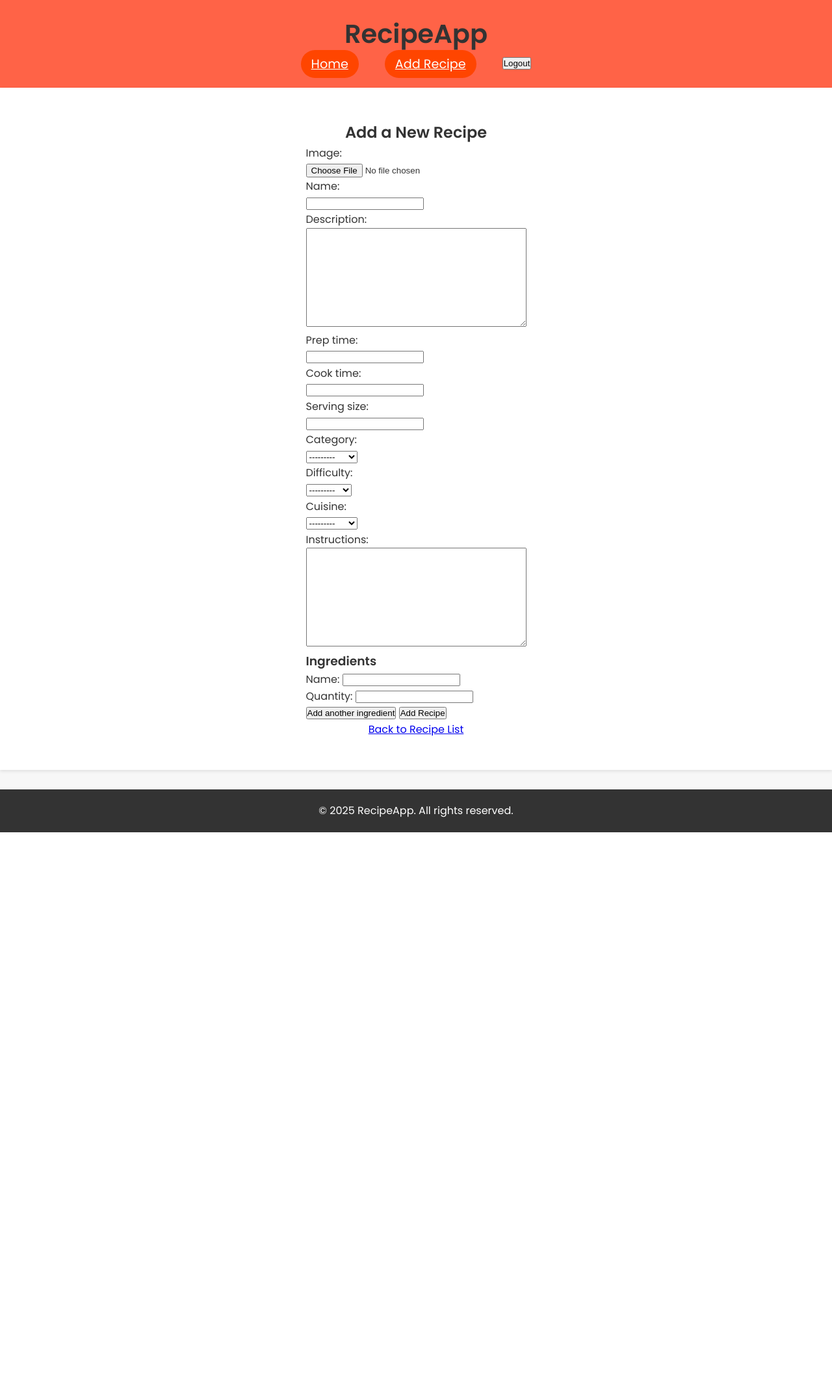
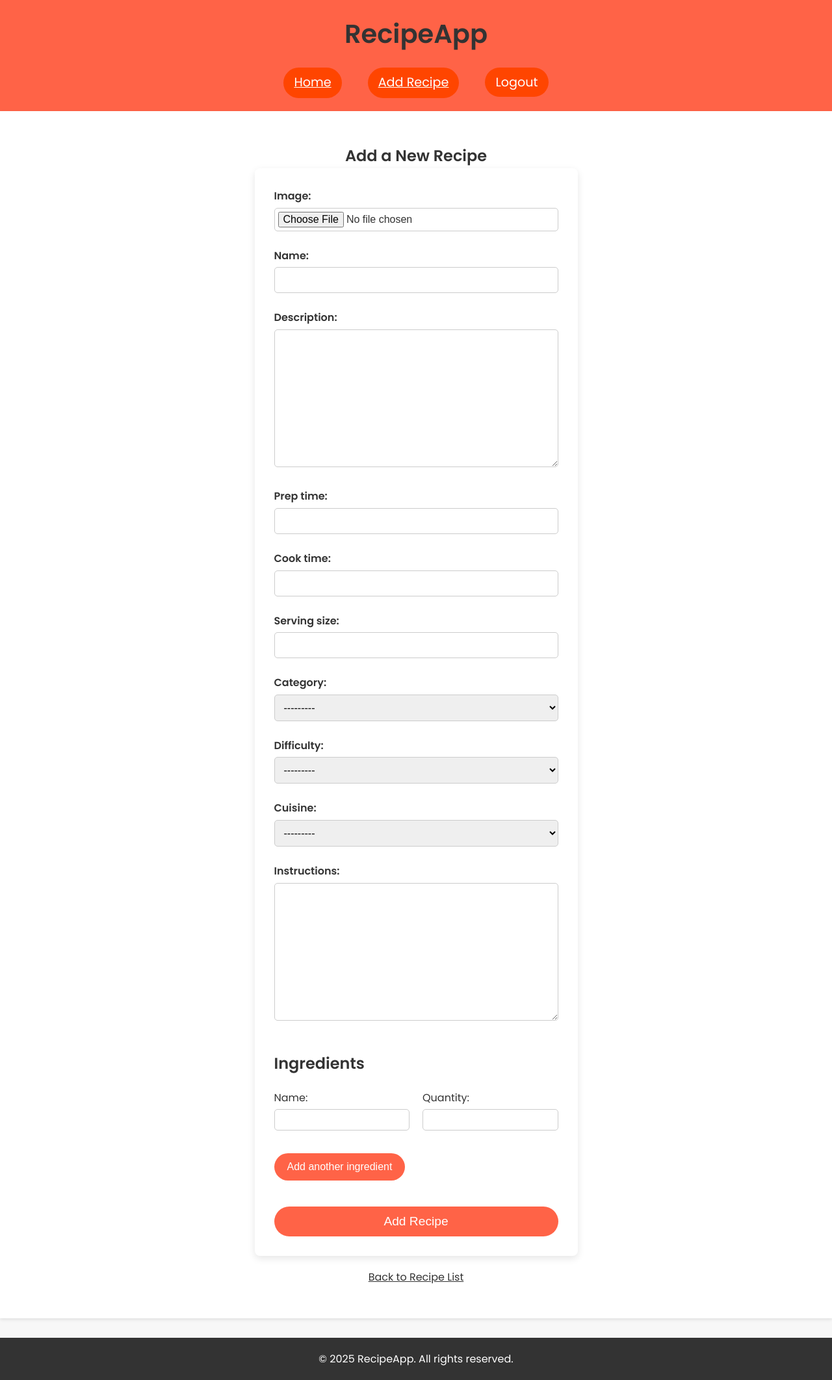
Before and after one commit to maarkwilliams/Project3, a Django app: page /recipes/add/ in a window 1280 px wide. Shown: the whole page at 65% size. Before the commit the page ends 1281 px from the top, so only its background shows below. Run offline with Django 4.2, Linux system fonts and the light colour scheme; a user stored in the database is signed in.

Commit message:
add styling to add recipe page

```diff
--- a/recipes/templates/recipes/add_recipe.html
+++ b/recipes/templates/recipes/add_recipe.html
@@ -26,13 +26,21 @@
       {% endfor %}
     </div>
 
-
     <h3>Ingredients</h3>
     <div id="ingredient-formset">
       {{ formset.management_form }}
       {% for form in formset %}
         <div class="ingredient-form">
-          {{ form.as_p }}
+          <div class="ingredient-fields">
+            <div class="field-wrapper">
+              {{ form.name.label_tag }}
+              {{ form.name }}
+            </div>
+            <div class="field-wrapper">
+              {{ form.quantity.label_tag }}
+              {{ form.quantity }}
+            </div>
+          </div>
           {% if not forloop.first %}
             <button type="button" class="remove-form">Remove</button>
           {% endif %}
--- a/static/css/styles.css
+++ b/static/css/styles.css
@@ -202,3 +202,175 @@ h1, h2 {
 footer p {
   font-size: 1rem;
 }
+
+/* Recipe Page */
+#recipe-form {
+  background-color: #fff;
+  padding: 30px;
+  border-radius: 8px;
+  box-shadow: 0 4px 12px rgba(0, 0, 0, 0.1);
+  max-width: 800px;
+  margin: 0 auto;
+}
+
+#recipe-form h2 {
+  text-align: center;
+  font-size: 2rem;
+  color: #333;
+  margin-bottom: 20px;
+}
+
+#recipe-form h3 {
+  margin-top: 30px;
+  font-size: 1.5rem;
+  color: #333;
+}
+
+.recipe-form p {
+  margin-bottom: 15px;
+  font-size: 1rem;
+}
+
+.recipe-form label {
+  font-weight: 600;
+  color: #333;
+}
+
+.recipe-form input,
+.recipe-form select,
+.recipe-form textarea {
+  width: 100%;
+  padding: 10px;
+  margin-top: 5px;
+  margin-bottom: 10px;
+  border: 1px solid #ccc;
+  border-radius: 5px;
+  font-size: 1rem;
+}
+
+.recipe-form input[type="file"] {
+  padding: 5px;
+}
+
+.recipe-form .error {
+  color: #e03e00;
+  font-size: 0.9rem;
+}
+
+#ingredient-formset {
+  margin-top: 20px;
+}
+
+.ingredient-form {
+  margin-bottom: 15px;
+}
+
+.ingredient-form button.remove-form {
+  background-color: #e03e00;
+  color: white;
+  padding: 8px 12px;
+  border: none;
+  border-radius: 5px;
+  cursor: pointer;
+  font-size: 0.9rem;
+  margin-top: 10px;
+}
+
+.ingredient-form button.remove-form:hover {
+  background-color: #c0392b;
+}
+
+#add-ingredient {
+  display: inline-block;
+  background-color: #ff6347;
+  color: white;
+  padding: 12px 20px;
+  border: none;
+  border-radius: 25px;
+  cursor: pointer;
+  font-size: 1rem;
+  margin-top: 20px;
+  margin-bottom: 20px;
+  transition: background-color 0.3s ease;
+}
+
+#add-ingredient:hover {
+  background-color: #e03e00;
+}
+
+button[type="submit"] {
+  display: inline-block;
+  background-color: #ff6347;
+  color: white;
+  padding: 12px 20px;
+  border: none;
+  border-radius: 25px;
+  cursor: pointer;
+  font-size: 1.2rem;
+  width: 100%;
+  margin-top: 20px;
+}
+
+button[type="submit"]:hover {
+  background-color: #e03e00;
+}
+
+a {
+  display: block;
+  text-align: center;
+  margin-top: 20px;
+  font-size: 1rem;
+  color: #333;
+}
+
+a:hover {
+  color: #ff6347;
+}
+
+.ingredient-fields {
+  display: flex;
+  gap: 20px;
+  align-items: flex-start;
+  margin-bottom: 10px;
+  flex-wrap: wrap;
+}
+
+.field-wrapper {
+  flex: 1;
+  min-width: 150px;
+}
+
+.field-wrapper label {
+  display: block;
+  margin-bottom: 5px;
+  font-weight: 500;
+}
+
+.field-wrapper input {
+  width: 100%;
+  padding: 8px;
+  border: 1px solid #ccc;
+  border-radius: 5px;
+}
+
+.logout-form {
+  display: inline;
+}
+
+.logout-form button.logout-btn {
+  font-size: 1.2rem;
+  color: white;
+  padding: 8px 16px;
+  border-radius: 25px;
+  background-color: #ff4500;
+  transition: background-color 0.3s;
+  border: none;
+  cursor: pointer;
+  font-family: 'Poppins', sans-serif;
+  text-decoration: none;
+  display: inline-block;
+}
+
+.logout-form button.logout-btn:hover {
+  background-color: #e03e00;
+}
```
Also changed, not shown: db.sqlite3.
